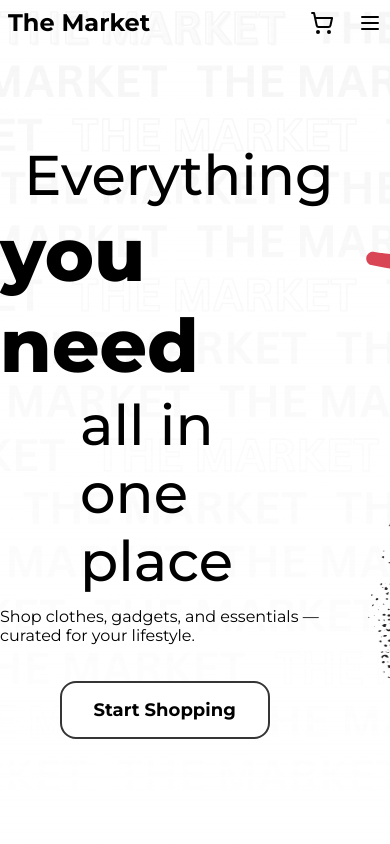
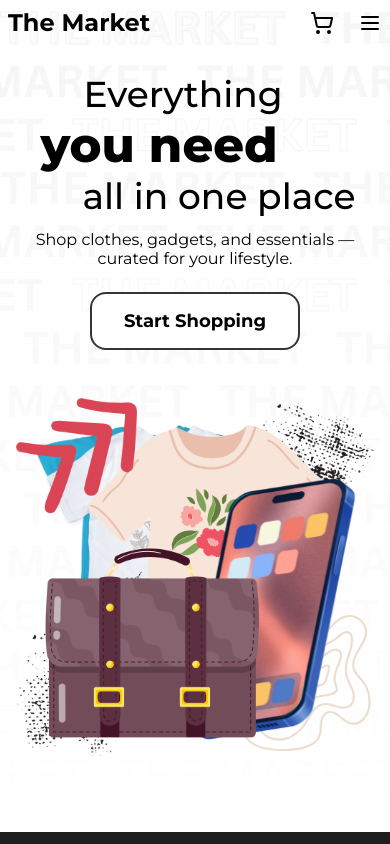
Before and after one commit to NotRelix/the-market, a React (Vite) app: page / in a window 390 px wide. Shown: the top 844 px of the page. Built offline with nearby package versions, Linux system fonts and the light colour scheme.

Commit message:
feat(hero): make hero section responsive

```diff
--- a/src/routes/HomePage/HomePage.jsx
+++ b/src/routes/HomePage/HomePage.jsx
@@ -1,9 +1,10 @@
 import { Link } from "react-router-dom";
 import styles from "./HomePage.module.css";
+import heroImage from '../../assets/hero-image.png'
 
 const HomePage = () => {
   return (
-    <section className="homeContainer">
+    <section className={styles.homeContainer}>
       <div className={styles.heroSection}>
         <div className={styles.heroHeader}>
           <h1 className={styles.heroTitle}>
@@ -14,7 +15,9 @@ const HomePage = () => {
           <p className={styles.titleDescription}>Shop clothes, gadgets, and essentials — curated for your lifestyle.</p>
           <Link className={styles.heroCta} to={"/shop"}>Start Shopping</Link>
         </div>
-        <div className={styles.heroImageContainer}></div>
+        <div className={styles.heroImageContainer}>
+          <img src={heroImage} alt="" />
+        </div>
       </div>
       <div className={styles.backgroundGradient}></div>
     </section>
--- a/src/routes/HomePage/HomePage.module.css
+++ b/src/routes/HomePage/HomePage.module.css
@@ -1,5 +1,6 @@
 .homeContainer {
   position: relative;
+  padding: 0px 32px;
 }
 
 .heroSection {
@@ -41,6 +42,7 @@
 
 .titleDescription {
   margin-top: 12px;
+  text-align: center;
 }
 
 .heroCta {
@@ -58,9 +60,17 @@
 }
 
 .heroImageContainer {
-  width: 500px;
-  height: 500px;
-  background-image: url("../../assets/hero-image.png");
+  flex: 1;
+  width: 100%;
+  max-width: 500px;
+  aspect-ratio: 1 / 1;
+  overflow: visible;
+}
+
+.heroImageContainer img {
+  width: 100%;
+  height: auto;
+  object-fit: contain;
 }
 
 .backgroundGradient {
@@ -75,3 +85,83 @@
   height: 100vh;
   z-index: -1;
 }
+
+@media (max-width: 1080px) {
+  .homeContainer {
+    padding: 0 16px;
+  }
+
+  .titleTop {
+    margin-right: 48px;
+    text-align: center;
+  }
+
+  .titleMiddle {
+    margin-right: 72px;
+    text-align: center;
+  }
+
+  .titleBottom {
+    margin-left: 48px;
+    text-align: center;
+  }
+
+  .heroSection {
+    flex-direction: column;
+    height: 100%;
+    padding: 72px 0px;
+    gap: 48px;
+  }
+}
+
+@media (max-width: 576px) {
+  .titleTop {
+    font-size: 48px;
+  }
+
+  .titleMiddle {
+    font-size: 56px;
+  }
+
+  .titleBottom {
+    font-size: 48px;
+  }
+
+  .heroCta {
+    margin-top: 24px;
+    margin-right: 0;
+    align-self: center;
+  }
+}
+
+@media (max-width: 467px) {
+  .titleTop {
+    font-size: 36px;
+  }
+
+  .titleMiddle {
+    font-size: 48px;
+  }
+
+  .titleBottom {
+    font-size: 36px;
+  }
+}
+
+@media (max-width: 360px) {
+  .titleTop {
+    font-size: 28px;
+  }
+
+  .titleMiddle {
+    font-size: 36px;
+  }
+
+  .titleBottom {
+    font-size: 28px;
+  }
+
+  .titleDescription {
+    font-size: 12px;
+  }
+}
```
